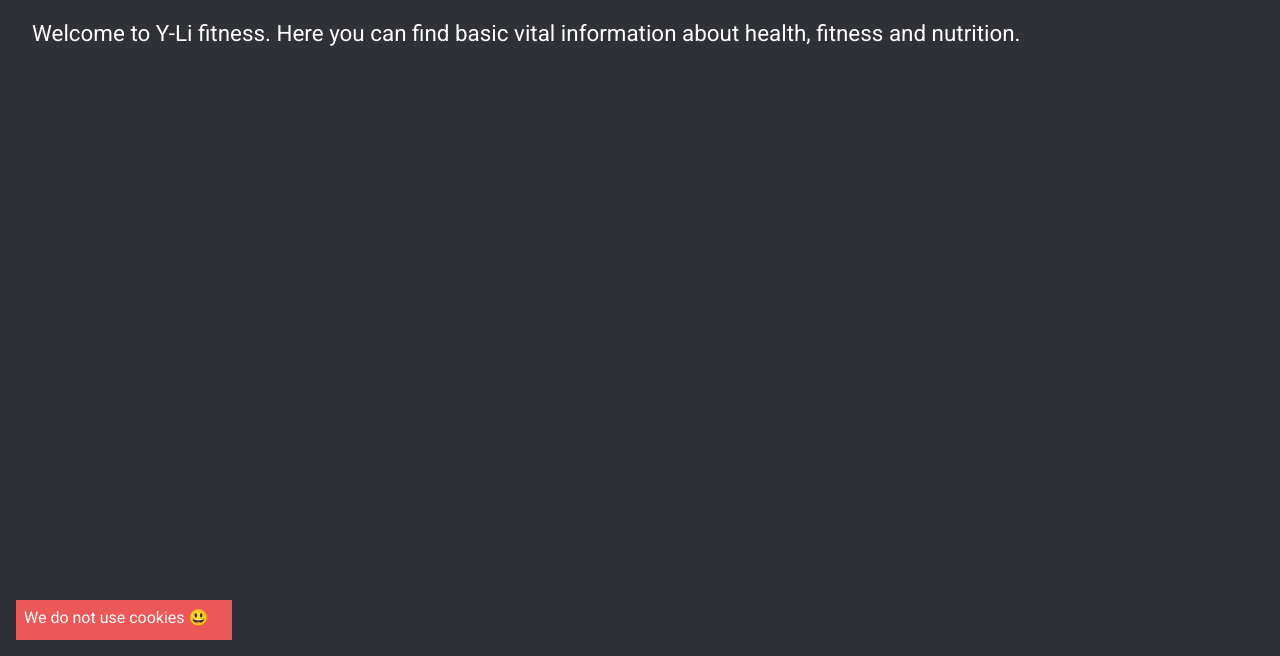
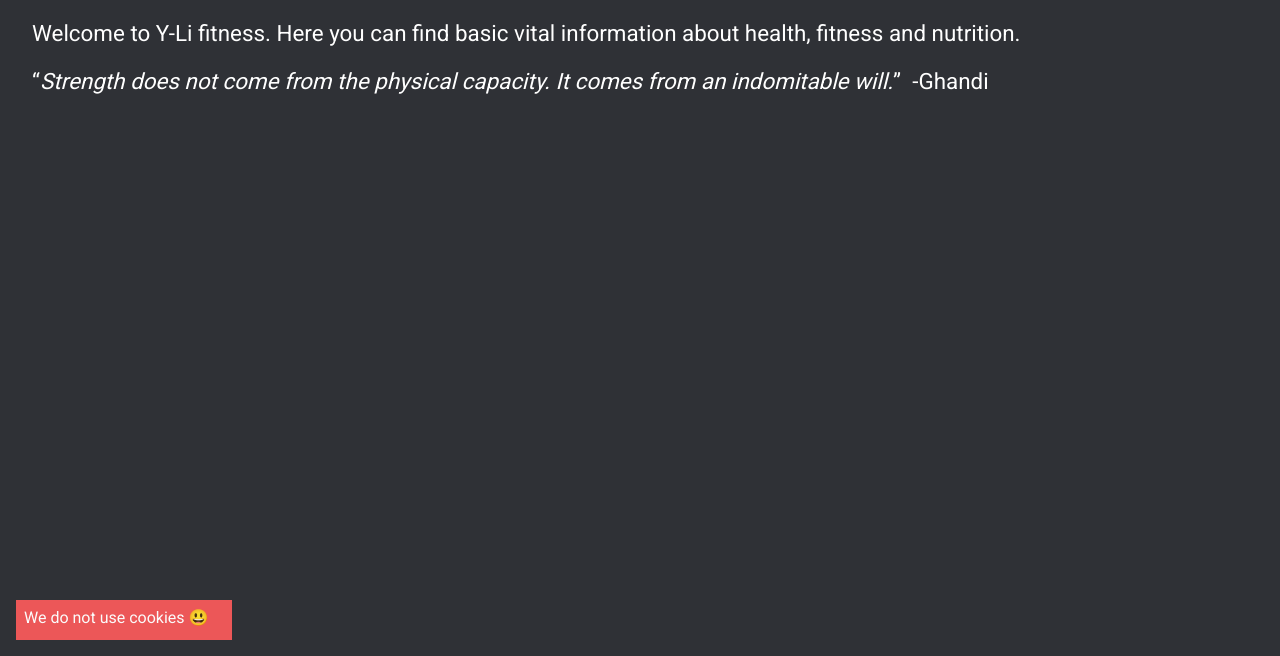
Before and after one commit to yli-yasir/ECC006, a plain HTML site: page index.html in a window 1280 px wide. Shown: the part 144-800 px from the top of the page. Drawn offline with Linux system fonts and the light colour scheme.

Commit message:
add quote to index

```diff
--- a/index.html
+++ b/index.html
@@ -28,6 +28,7 @@
     <div class="content">
         <h1>Welcome</h1>
         <p>Welcome to Y-Li fitness. Here you can find basic vital information about health, fitness and nutrition.</p>
+        <p><q><i>Strength does not come from the physical capacity. It comes from an indomitable will.</i></q> &nbsp;-Ghandi</p>
     </div>
 
     <div class="js-alert">We do not use cookies 😃 </div>
```
